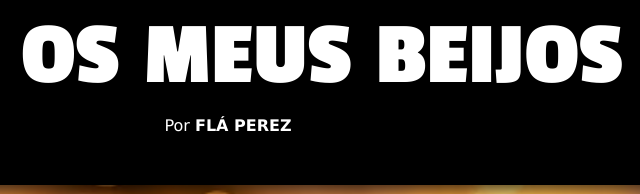
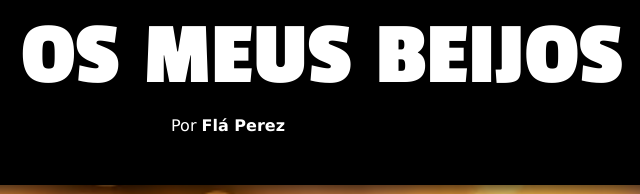
Before and after one commit to ogabrieldias/projeto-soneto, a plain HTML site: page index.html in a window 1280 px wide. Shown: the part 75-269 px from the top of the page, 412-1052 px from the left. Drawn offline with Linux system fonts and the light colour scheme.

Commit message:
Commit Nome da Autora

```diff
--- a/index.html
+++ b/index.html
@@ -9,7 +9,7 @@
 <body>
     <header>
         <h1>Use os meus beijos</h1>
-        <p>Por <a href="https://www.recantodasletras.com.br/poesias/3186743" target="_blank">FLÁ PEREZ</a></p>
+        <p>Por <a href="https://www.recantodasletras.com.br/poesias/3186743" target="_blank">Flá Perez</a></p>
     </header>
 
     <section class="imagem" id="img04">
```
